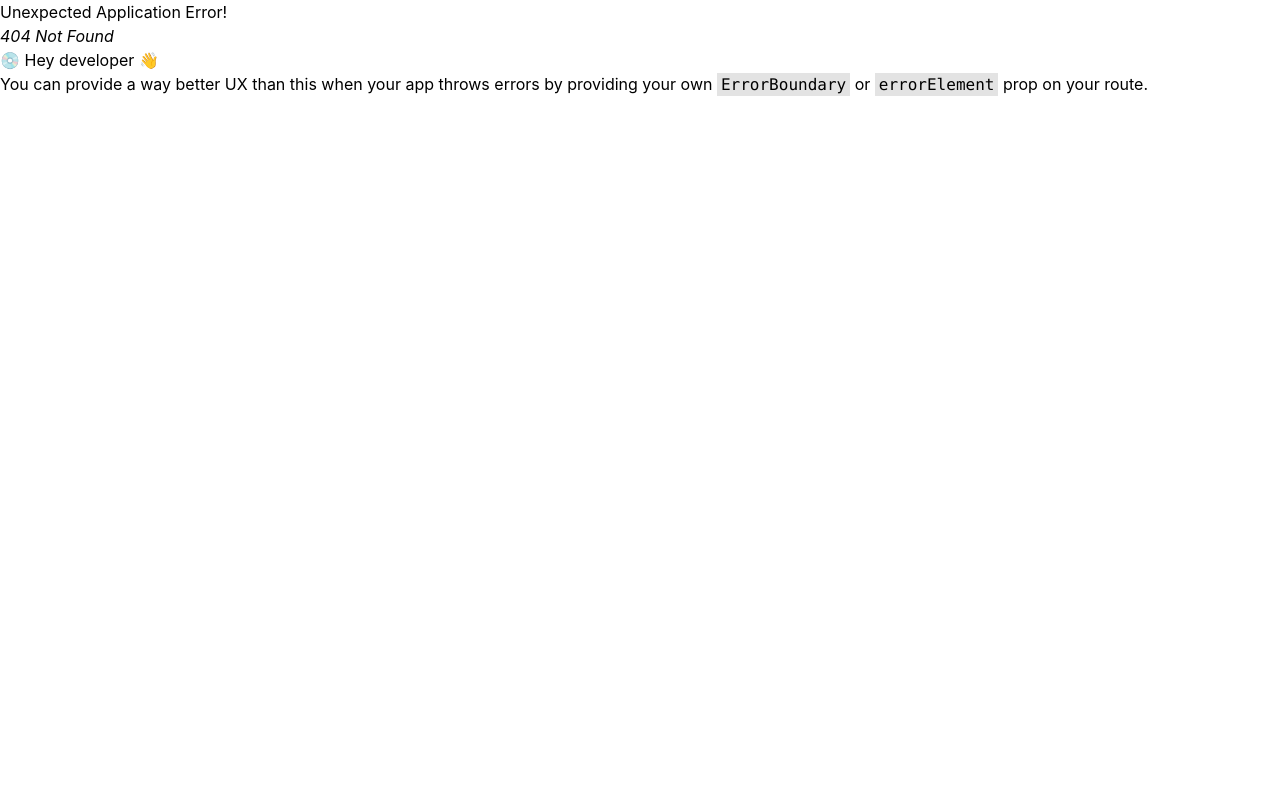
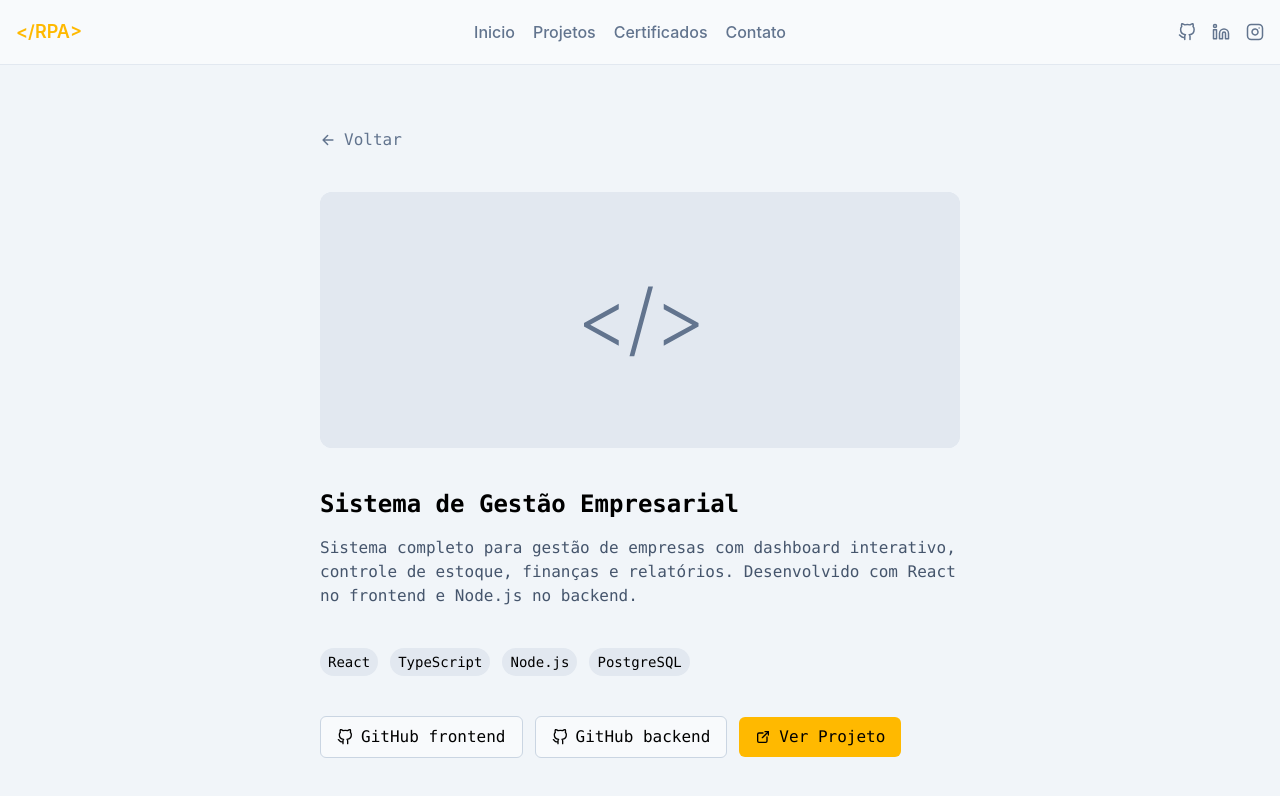
Before and after one commit to RafaelPA13/portifolio-v2, a React (Vite) app: page /projetos/1 in a window 1280 px wide. Before the commit this address had no page. Shown: the top 796 px of the page. Built offline with nearby package versions, Linux system fonts and the light colour scheme.

Commit message:
feat: Detalhes do Projeto

```diff
--- a/src/components/links.jsx
+++ b/src/components/links.jsx
@@ -1,11 +1,11 @@
 import { Link } from "react-router-dom";
 
-export default function Links({ text, icon, to, blank, iconLeft }) {
+export default function Links({ text, icon, to, blank, iconLeft, amarelo = false }) {
   return (
     <Link
       to={to}
       target={blank ? "_blank" : "_self"}
-      className="px-4 py-2 bg-slate-50 border-2 border-slate-300 flex items-center gap-2 rounded-md transition-colors duration-300 hover:cursor-pointer hover:bg-amber-400"
+      className={`px-4 py-2 flex items-center gap-2 rounded-md transition-colors duration-300 hover:cursor-pointer ${amarelo ? "border-0 bg-amber-400 hover:bg-amber-500" : "bg-slate-50 border-1 border-slate-300 hover:bg-amber-400"}`}
     >
       {icon ? (
         iconLeft ? (
--- a/src/components/projetosCard.jsx
+++ b/src/components/projetosCard.jsx
@@ -4,7 +4,7 @@ import Skill from "./skill"
 export default function ProjetosCard({ projeto, delay = 0 }) {
     return (
         <Link
-            to={""}
+            to={"/projetos/" + projeto.id}
             style={{ animationDelay: `${delay}ms`, animationFillMode: "backwards" }}
             className="group rounded-lg bg-slate-50 border border-slate-300 overflow-hidden flex flex-col gap-3 shadow-md transition-all duration-300 hover:-translate-y-2 hover:shadow-xl animate-fade-in-up"
         >
--- a/src/main.jsx
+++ b/src/main.jsx
@@ -6,7 +6,9 @@ import "./App.css";
 // Páginas de cliente
 import Inicio from "./pages/client/inicio";
 import Projetos from "./pages/client/projetos";
+import DetalhesProjeto from "./pages/client/detalhesProjeto";
 import Certificados from "./pages/client/certificados";
+import DetalhesCertificado from "./pages/client/detalhesCertificado";
 import Contato from "./pages/client/contato";
 
 // Páginas de admin
@@ -28,7 +30,9 @@ const router = createBrowserRouter([
     children: [
       {index: true, element: <Inicio />},
       {path: "projetos", element: <Projetos />},
+      {path: "projetos/:id", element:<DetalhesProjeto />},
       {path: "certificados", element: <Certificados />},
+      {path: "certificados/:id", element: <DetalhesCertificado />},
       {path: "contato", element: <Contato />}
     ]
   },
--- /dev/null
+++ b/src/pages/client/detalhesCertificado.jsx
@@ -0,0 +1,5 @@
+export default function DetalhesCertificado() {
+    return (
+        <>Certificado</>
+    );
+}
--- /dev/null
+++ b/src/pages/client/detalhesProjeto.jsx
@@ -0,0 +1,101 @@
+import { IoArrowBack } from "react-icons/io5";
+import { FiGithub } from "react-icons/fi";
+import { TbExternalLink } from "react-icons/tb";
+
+import { useParams } from "react-router-dom";
+import { Link } from "react-router-dom";
+import Skill from "../../components/skill";
+import Links from "../../components/links";
+
+export default function DetalhesProjeto() {
+  const { id } = useParams();
+  const projetos = [
+    {
+      id: 1,
+      nome: "Sistema de Gestão Empresarial",
+      resumo: "Sistema completo para gestão de empresas com dashboard interativo.",
+      descricao: "Sistema completo para gestão de empresas com dashboard interativo, controle de estoque, finanças e relatórios. Desenvolvido com React no frontend e Node.js no backend.",
+      imagem: null,
+      tecnologias: [
+        { id: 1, nome: "React" },
+        { id: 2, nome: "TypeScript" },
+        { id: 3, nome: "Node.js" },
+        { id: 4, nome: "PostgreSQL" },
+      ],
+      repositorios: [
+        { link: "https://github.com/...", tipo: "frontend" },
+        { link: "https://github.com/...", tipo: "backend" },
+      ],
+      link_projeto: "https://...",
+    },
+    {
+      id: 2,
+      nome: "App de Delivery",
+      resumo: "Aplicativo de delivery com rastreamento em tempo real.",
+      descricao: "Aplicativo de delivery com rastreamento em tempo real, sistema de avaliações e integração com métodos de pagamento.",
+      imagem: null,
+      tecnologias: [
+        { id: 1, nome: "React" },
+        { id: 5, nome: "Python" },
+        { id: 6, nome: "Flask" },
+        { id: 7, nome: "MongoDB" },
+      ],
+      repositorios: [
+        { link: "https://github.com/...", tipo: "frontend" },
+        { link: "https://github.com/...", tipo: "backend" },
+      ],
+      link_projeto: null,
+    },
+    {
+      id: 3,
+      nome: "Chatbot com IA",
+      resumo: "Chatbot inteligente usando processamento de linguagem natural.",
+      descricao: "Chatbot inteligente usando processamento de linguagem natural para atendimento ao cliente automatizado.",
+      imagem: null,
+      tecnologias: [
+        { id: 5, nome: "Python" },
+        { id: 8, nome: "IA" },
+        { id: 9, nome: "NLP" },
+        { id: 10, nome: "FastAPI" },
+      ],
+      repositorios: [
+        { link: "https://github.com/...", tipo: "único" },
+      ],
+      link_projeto: "https://...",
+    },
+  ];
+  const projeto = projetos.find((p) => p.id === parseInt(id));
+
+  return (
+    <div className="py-32 bg-slate-100 min-h-screen">
+      <div className="w-[50%] flex flex-col gap-10 mx-auto">
+        <Link to="/projetos" className="text-slate-500 flex items-center gap-2">
+          <IoArrowBack />
+          Voltar
+        </Link>
+        <div className="w-full h-64 overflow-hidden bg-slate-200 rounded-xl">
+          <img
+            className="w-full h-full object-cover"
+            src={projeto.imagem ||"/imagem-nao-encontrada.svg"}
+            alt="Imagem não encontrada"
+          />
+        </div>
+        <div className="w-full h-full flex flex-col gap-4">
+          <h2 className="text-2xl font-bold">{projeto.nome}</h2>
+          <p className="text-slate-600">{projeto.descricao}</p>
+        </div>
+        <ul className="flex flex-wrap gap-3">
+          {projeto.tecnologias.map((tecnologia) => (
+            <Skill key={tecnologia.id} skill={tecnologia.nome} animated={false} inicio={false} card={true}/>
+          ))}
+        </ul>
+        <span className="flex items-center gap-3">
+          {projeto.repositorios.map((repo, index) => (
+            <Links key={index} text={`GitHub ${repo.tipo == "único" ? "" : repo.tipo}`} to={repo.link} iconLeft={true} icon={<FiGithub/>} blank={true}/>
+          ))}
+          {projeto.link_projeto && <Links text="Ver Projeto" to={projeto.link_projeto} iconLeft={true} icon={<TbExternalLink/>} amarelo={true} blank={true}/>}
+        </span>
+      </div>
+    </div>
+  );
+}
--- a/src/pages/client/projetos.jsx
+++ b/src/pages/client/projetos.jsx
@@ -20,27 +20,27 @@ export default function Projetos() {
       ]
     },
     {
-      id: 1,
-      nome: "Sistema de Gestão Empresarial",
-      resumo: "Sistema completo para gestão de empresas com dashboard interativo.",
+      id: 2,
+      nome: "App de Delivery",
+      resumo: "Aplicativo de delivery com rastreamento em tempo real.",
       imagem: null,
       tecnologias: [
         { id: 1, nome: "React" },
-        { id: 2, nome: "TypeScript" },
-        { id: 3, nome: "Node.js" },
-        { id: 4, nome: "PostgreSQL" },
+        { id: 5, nome: "Python" },
+        { id: 6, nome: "Flask" },
+        { id: 7, nome: "MongoDB" },
       ]
     },
     {
-      id: 1,
-      nome: "Sistema de Gestão Empresarial",
-      resumo: "Sistema completo para gestão de empresas com dashboard interativo.",
+      id: 3,
+      nome: "Chatbot com IA",
+      resumo: "Chatbot inteligente usando processamento de linguagem natural.",
       imagem: null,
       tecnologias: [
-        { id: 1, nome: "React" },
-        { id: 2, nome: "TypeScript" },
-        { id: 3, nome: "Node.js" },
-        { id: 4, nome: "PostgreSQL" },
+        { id: 5, nome: "Python" },
+        { id: 8, nome: "IA" },
+        { id: 9, nome: "NLP" },
+        { id: 10, nome: "FastAPI" },
       ]
     },
   ];
@@ -50,7 +50,7 @@ export default function Projetos() {
     <div className="py-32 bg-slate-100 min-h-screen flex flex-col items-center gap-10">
       <div className="text-center animate-fade-in-up">
         <h1 className="text-3xl font-semibold mb-3">Projetos</h1>
-        <h2 className="text-lg text-slate-600">
+        <h2 className="text-lg text-slate-500">
           Conheça alguns dos meus trabalhos
         </h2>
       </div>
```
